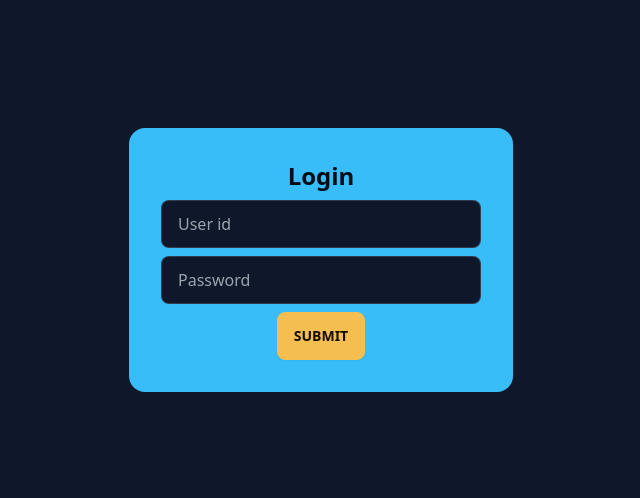
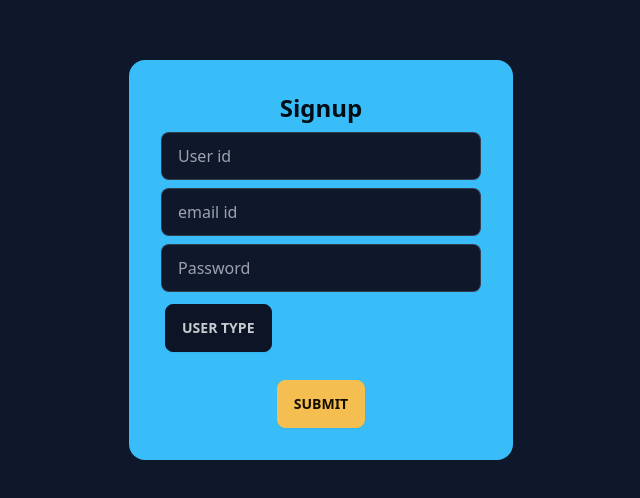
Before and after one commit to BrownCoderAyush/CRM_React, a React (Vite) app: page /signup in a window 1280 px wide. Shown: the part 140-638 px from the top of the page, without its empty margins (319-959 px from the left). Built offline with nearby package versions, Linux system fonts and the light colour scheme.

Commit message:
added signUp page using tailwind

```diff
--- a/src/App.jsx
+++ b/src/App.jsx
@@ -1,6 +1,7 @@
 
 import './App.css'
 import Login from './pages/auth/Login'
+import Signup from './pages/auth/Signup'
 
 
 function App() {
@@ -8,7 +9,7 @@ function App() {
 
   return (
     <>
-      <Login/>
+      <Signup/>
     </>
   )
 }
--- /dev/null
+++ b/src/pages/auth/Signup.jsx
@@ -0,0 +1,26 @@
+export default function Signup() {
+    return (
+        <div className="flex justify-center h-[100vh] items-center">
+            <div className="card bg-primary text-primary-content w-96">
+                <div className="card-body flex flex-col items-center">
+                    <h2 className="card-title text-2xl">Signup</h2>
+                    <input type="text" placeholder="User id" className="input input-bordered w-full max-w-xs text-white" />
+                    <input type="email" placeholder="email id" className="input input-bordered w-full max-w-xs text-white" />
+                    <input type="password" placeholder="Password" className="input input-bordered w-full max-w-xs text-white" />
+                    <div className="w-full mb-4">
+                    <details className="dropdown">
+                        <summary className="btn m-1">USER TYPE</summary>
+                        <ul className="menu dropdown-content bg-base-100 rounded-box z-[1] w-52 p-2 shadow text-white">
+                            <li><a>Customer</a></li>
+                            <li><a>Engineer</a></li>
+                        </ul>
+                    </details>
+                    </div>
+                    <div className="card-actions flex justify-center basis-2/3">
+                        <button className="btn btn-warning w-full basis-70 hover:bg-red-500">SUBMIT</button>
+                    </div>
+                </div>
+            </div>
+        </div>
+    )
+}
```
